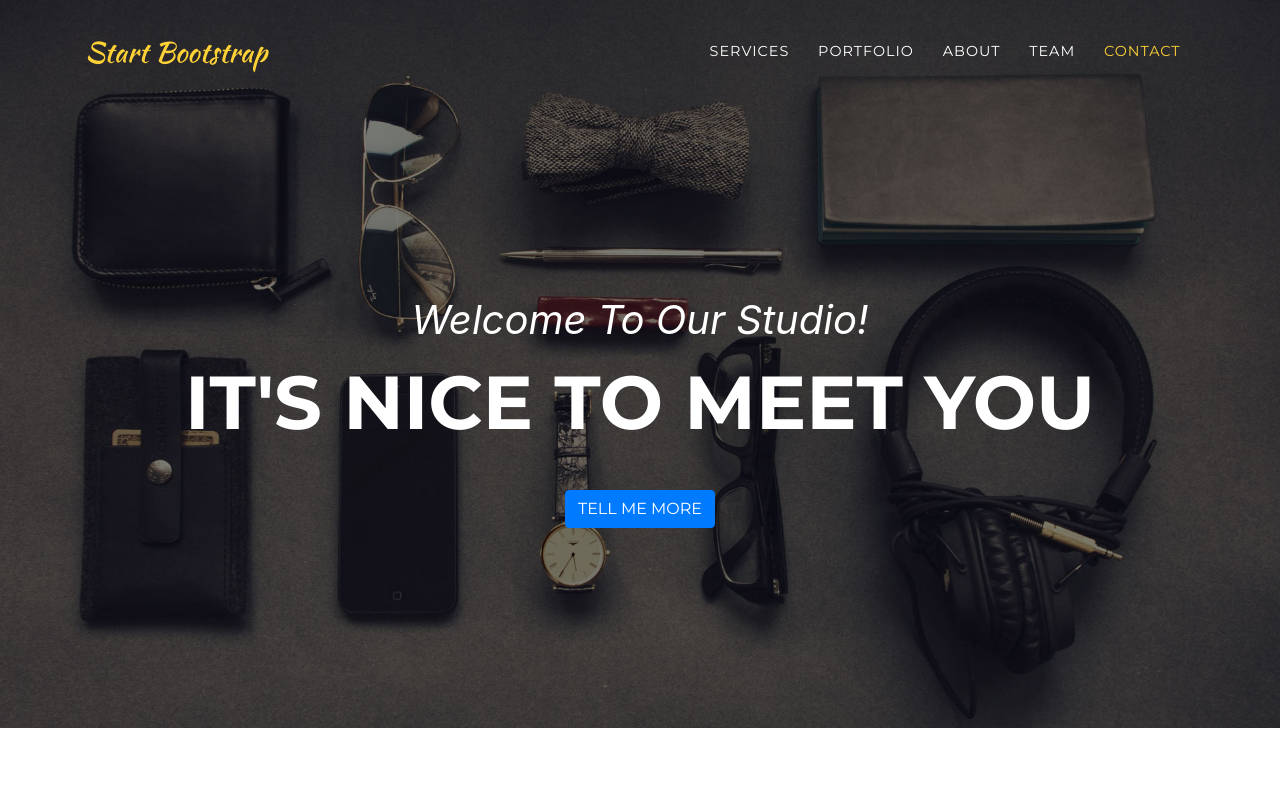
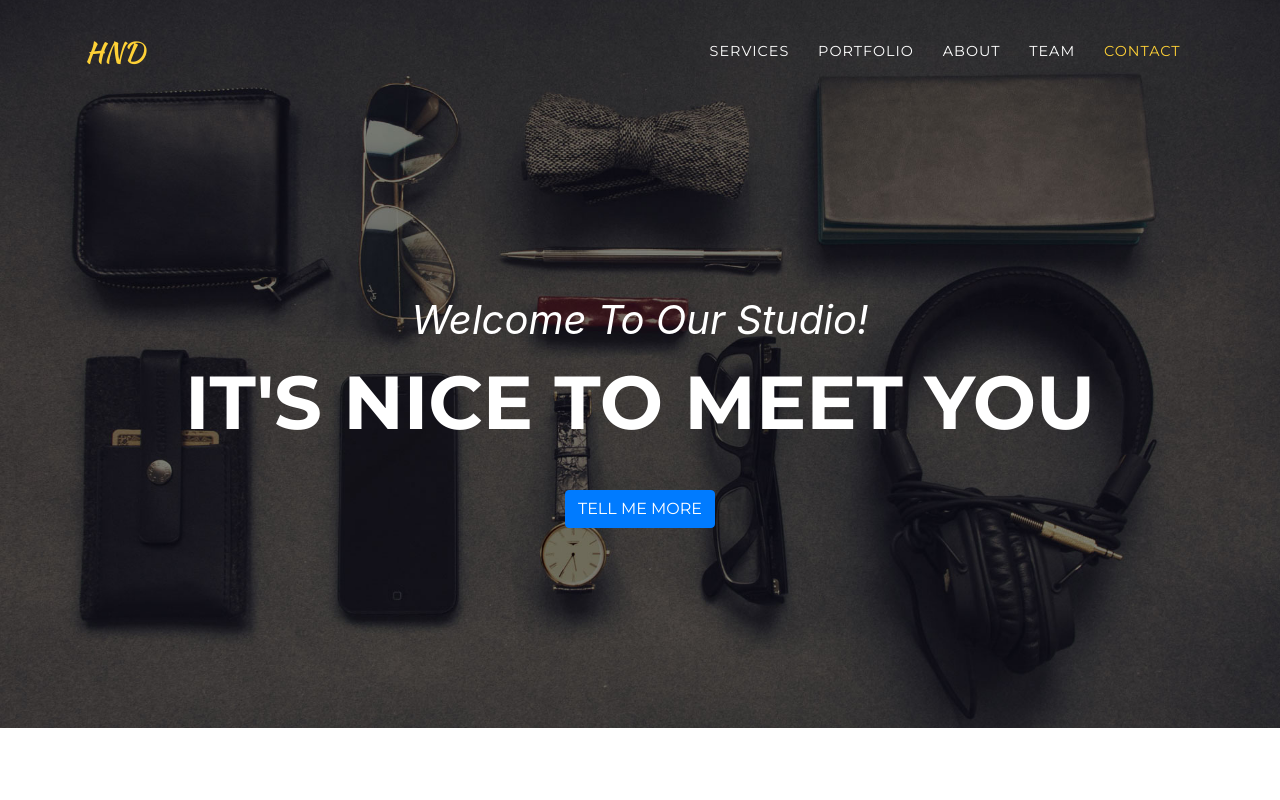
Before and after one commit to julissah/startbootstrap-agency-master, a website with bundled scripts: page index.html in a window 1280 px wide. Shown: the top 800 px of the page. Built offline with nearby package versions, Linux system fonts and the light colour scheme; a web font is replaced by a local one.

Commit message:
cambio titulo

```diff
--- a/index.html
+++ b/index.html
@@ -30,7 +30,7 @@
   <!-- Navigation -->
   <nav class="navbar navbar-expand-lg navbar-dark fixed-top" id="mainNav">
     <div class="container">
-      <a class="navbar-brand js-scroll-trigger" href="#page-top">Start Bootstrap</a>
+      <a class="navbar-brand js-scroll-trigger" href="#page-top">HND</a>
       <button class="navbar-toggler navbar-toggler-right" type="button" data-toggle="collapse" data-target="#navbarResponsive" aria-controls="navbarResponsive" aria-expanded="false" aria-label="Toggle navigation">
         Menu
         <i class="fas fa-bars"></i>
```
